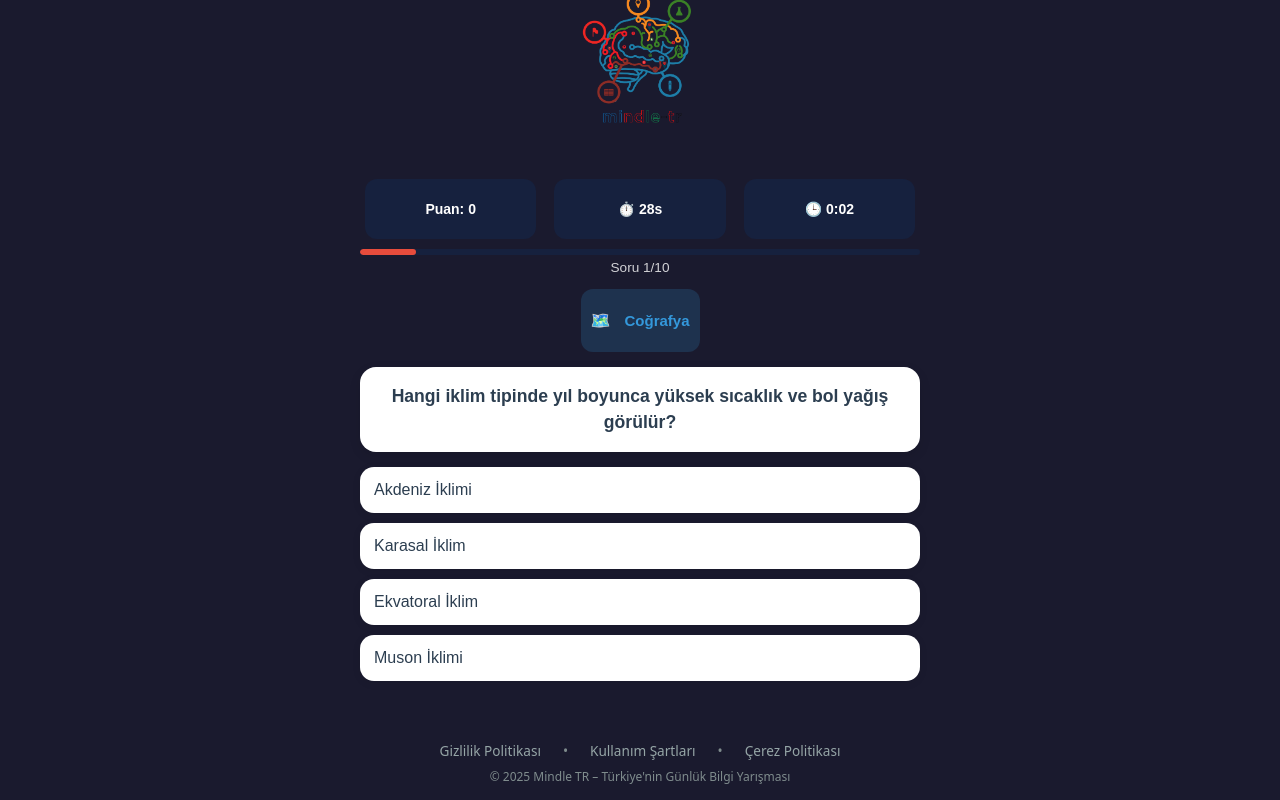
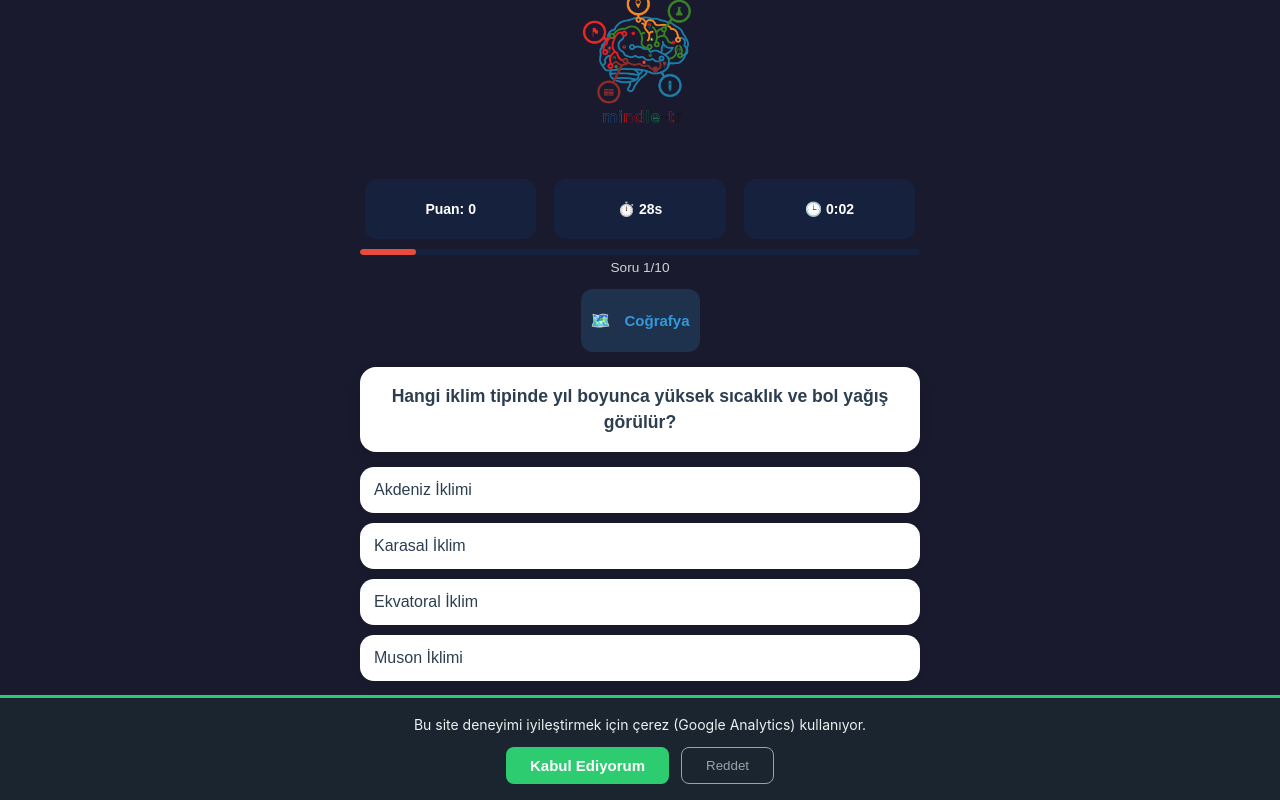
Before and after one commit to affanvolkanakbal/mindletr-app, a React (Create React App) app: page / in a window 1280 px wide. Both pictures are taken after a click on the button "Testi Başlat". Shown: the part 70-870 px from the top of the page. Built offline with nearby package versions, Linux system fonts and the light colour scheme.

Commit message:
fix: cookie banner

```diff
--- a/src/App.tsx
+++ b/src/App.tsx
@@ -446,7 +446,7 @@ const App = () => {
         </div>
       </div>
       <Footer />
-      {showStartScreen && !localStorage.getItem('mindletr_cookies') && (
+      {localStorage.getItem('mindletr_cookies') === null && (
         <CookieBanner onAccepted={() => {}} />
       )}
     </div>
```
